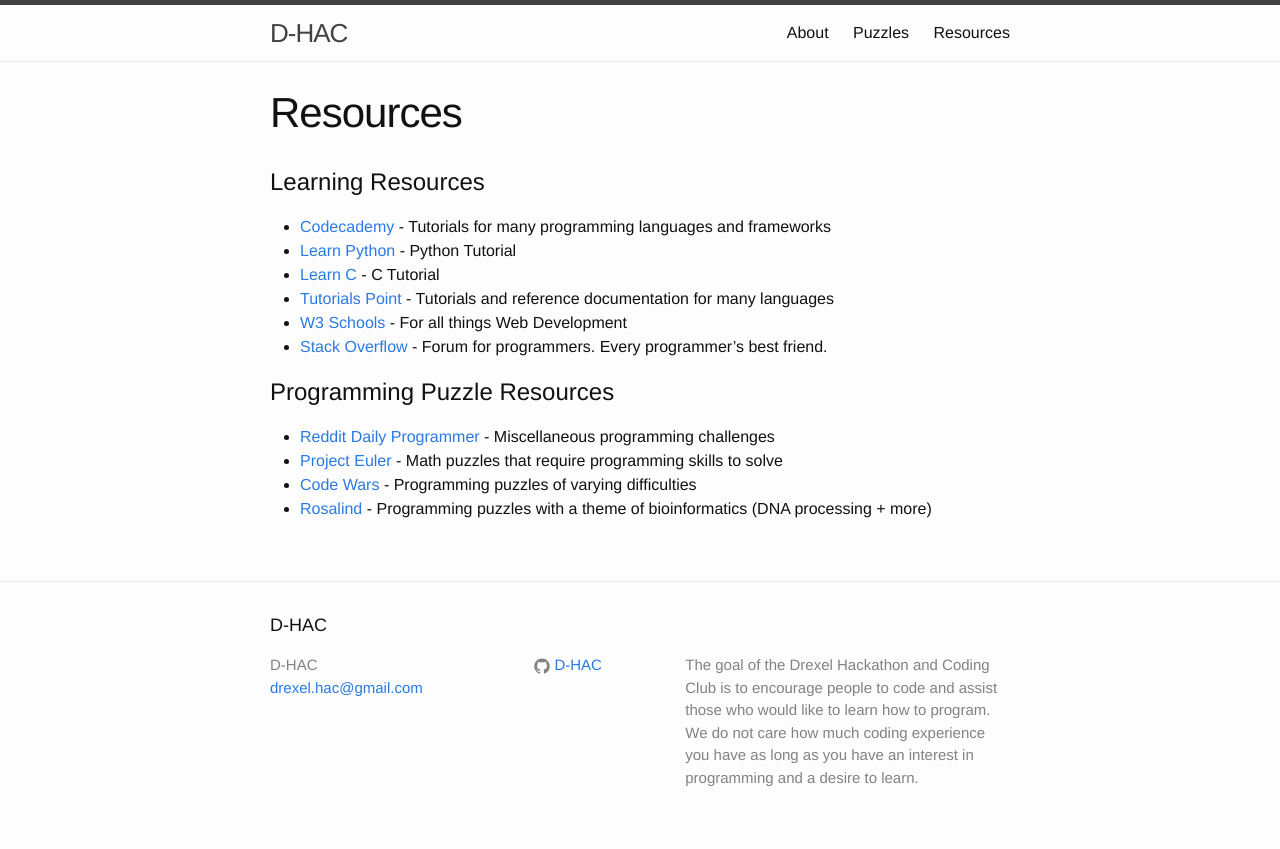
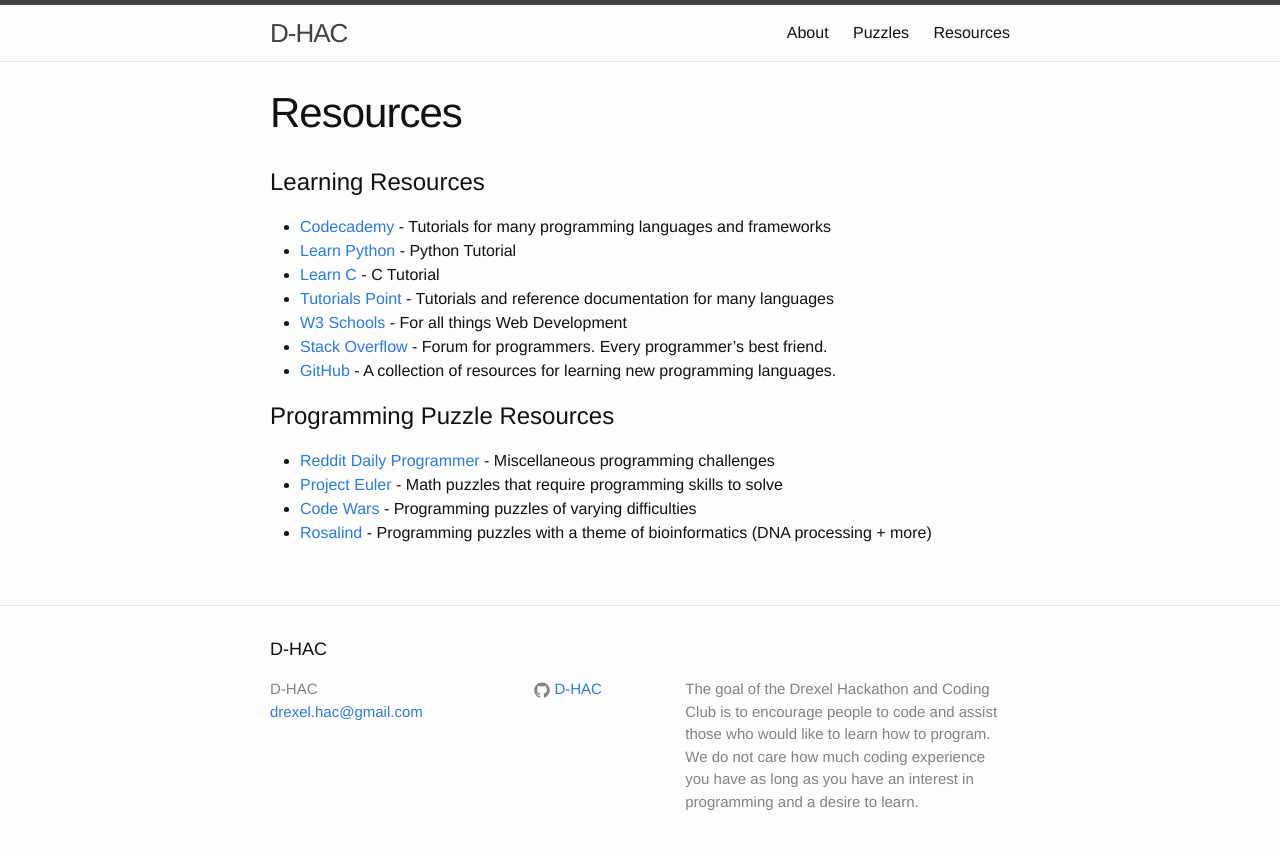
Before and after one commit to D-HAC/D-HAC.github.io, a Jekyll site: the page built from resources.md, in a window 1280 px wide. Shown: the top 849 px of the page. Built offline with Jekyll 4.4.1, drawn with Linux system fonts in a browser that asks for light colours.

Commit message:
Adds a link to the resource page (collection of free programming resources)

```diff
--- a/resources.md
+++ b/resources.md
@@ -14,6 +14,8 @@
 * [W3 Schools](http://www.w3schools.com/) - For all things Web Development
 * [Stack Overflow](http://stackoverflow.com/) - Forum for programmers. Every
     programmer's best friend.
+* [GitHub](https://github.com/vhf/free-programming-books/blob/master/free-programming-books.md) -
+    A collection of resources for learning new programming languages.
 
 # Programming Puzzle Resources
 
```
